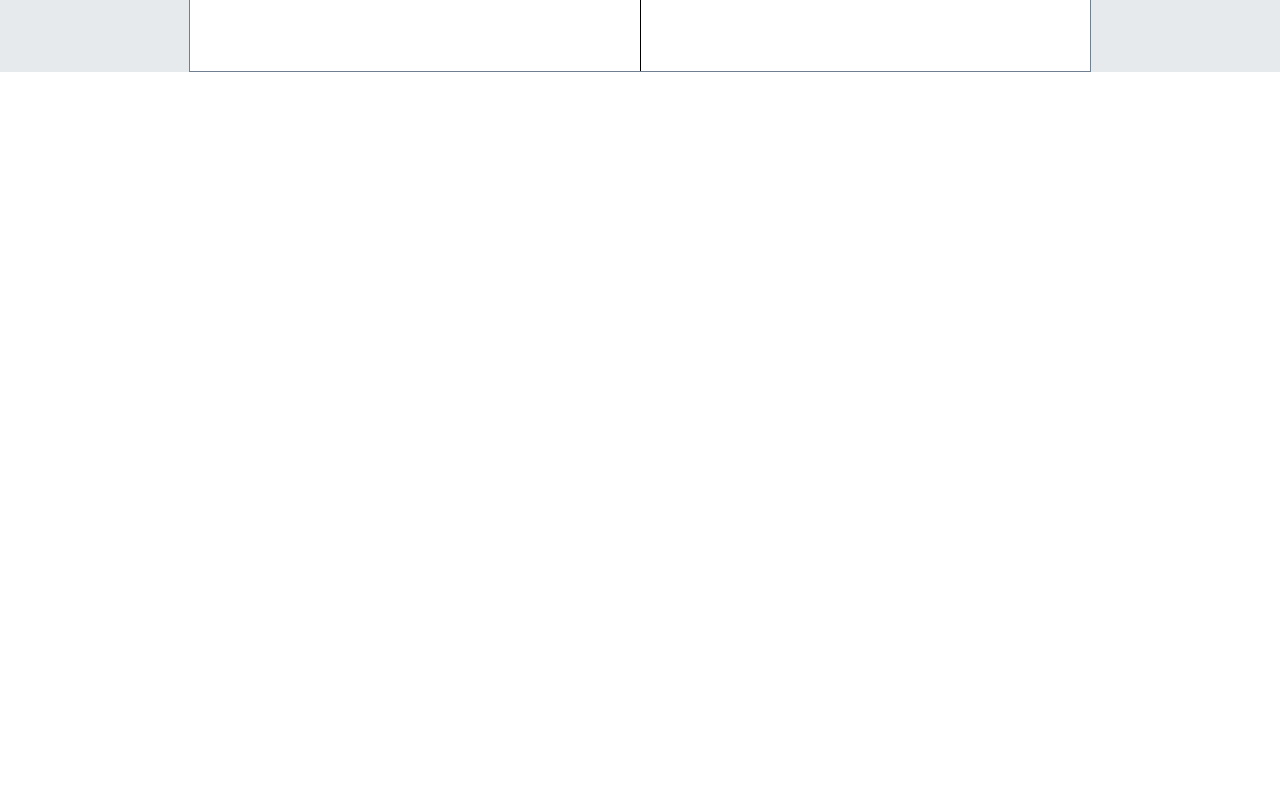
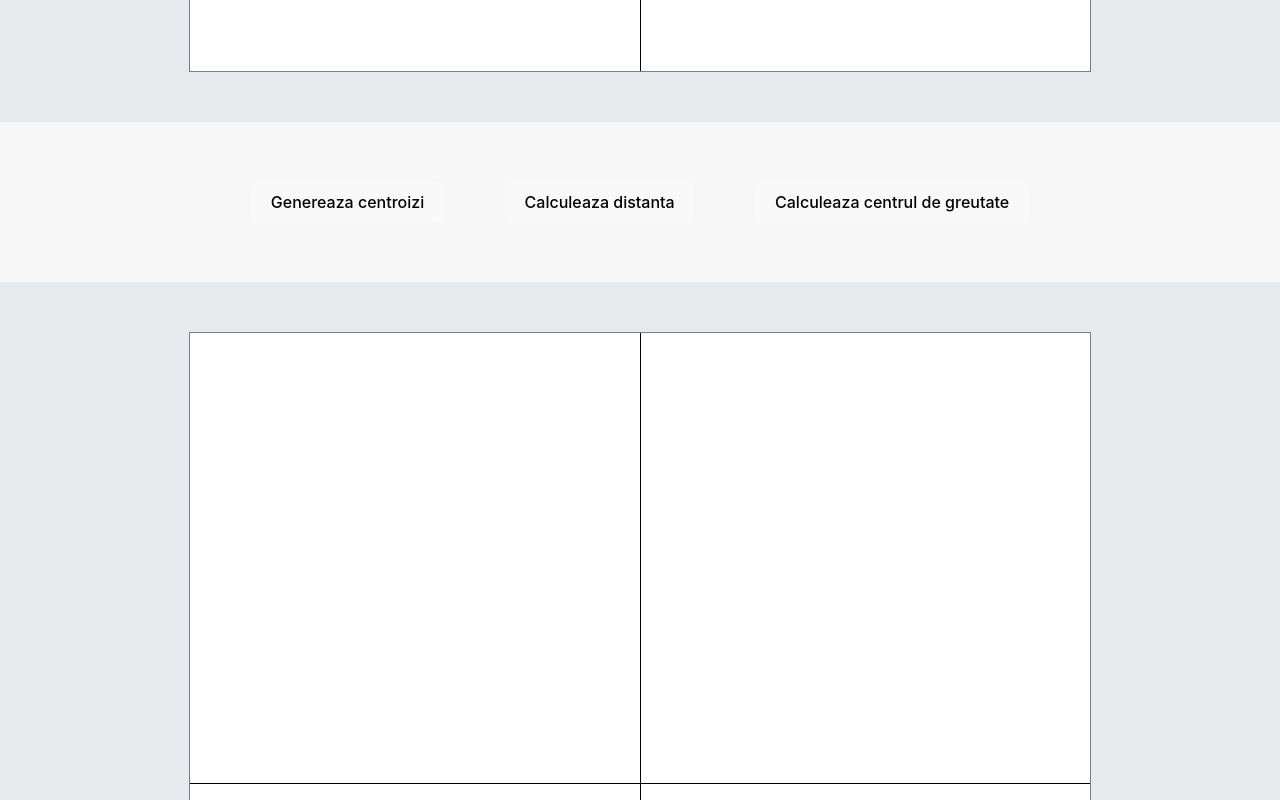
Before and after one commit to FlorinCP/Morariu, a React (Vite) app in the folder tema1/: page / in a window 1280 px wide. Shown: the part 1040-1840 px from the top of the page. Before the commit the page ends 1112 px from the top, so only its background shows below. Built offline with nearby package versions, Linux system fonts and the light colour scheme.

Commit message:
determinarea centrului de greutate a unor clustere

```diff
--- a/tema1/src/components/Display/Display.jsx
+++ b/tema1/src/components/Display/Display.jsx
@@ -5,6 +5,7 @@ function Display(props) {
   const [zoneCount, setZoneCout] = useState("");
   const [pointsCount, setPointsCount] = useState("");
   const [points, setPoints] = useState([]);
+  const [centroizi, setCentroizi] = useState([]);
 
   function generateCoordinates() {
     const intermediatePoints = [];
@@ -25,7 +26,6 @@ function Display(props) {
         const y = generateArea(-150, 10);
         intermediatePoints.push({ x: x, y: y, zone: 3 });
       }
-
     }
     setPoints(intermediatePoints);
   }
@@ -33,7 +33,7 @@ function Display(props) {
   function generateArea(m, sigma) {
     let trust;
     let x;
-    let Pb ;
+    let Pb;
     do {
       x = getRandomBetweenNegative300And300();
       trust = G(x, m, sigma);
@@ -96,7 +96,7 @@ function Display(props) {
     }
   }
 
-  function convertToScreenCoordinates(point) {
+  function convertToScreenCoordinates(point, isKnown) {
     const screenWidth = 900; // for example
     const screenHeight = 900; // for example
     const dataMinX = -300; // adjust as needed
@@ -110,7 +110,12 @@ function Display(props) {
       screenHeight -
       ((point.y - dataMinY) / (dataMaxY - dataMinY)) * screenHeight; // Subtract from screenHeight to flip the Y axis if necessary
 
-    const color = getPointColor(point.zone);
+    let color;
+    if (isKnown) {
+      color = getPointColor(point.zone);
+    } else {
+      color = "black";
+    }
 
     return { x: screenX, y: screenY, color: color };
   }
@@ -123,6 +128,16 @@ function Display(props) {
         return "blue";
       case 3:
         return "green";
+      case 4:
+        return "orange";
+      case 5:
+        return "pink";
+      case 6:
+        return "slategray";
+      case 7:
+        return "pink";
+      case 8:
+        return "yellow";
     }
   }
 
@@ -140,14 +155,14 @@ function Display(props) {
     a.remove();
     URL.revokeObjectURL(url);
   }
-  function CoordinatePlotter({ dataPoints }) {
+  function CoordinatePlotter({ dataPoints, isKnown, centroizi }) {
     return (
       <div className={style.plotArea}>
         <div className={style.xAxis}></div>
         <div className={style.yAxis}></div>
 
         {dataPoints.map((point, index) => {
-          const screenPoint = convertToScreenCoordinates(point);
+          const screenPoint = convertToScreenCoordinates(point, isKnown);
           return (
             <div
               key={index}
@@ -163,9 +178,143 @@ function Display(props) {
             ></div>
           );
         })}
+        {centroizi &&
+          centroizi.map((point, index) => {
+            const screenPoint = convertToScreenCoordinates(point, !isKnown);
+            return (
+              <div
+                key={index}
+                style={{
+                  position: "absolute",
+                  left: `${screenPoint.x}px`,
+                  top: `${screenPoint.y}px`,
+                  width: "10px",
+                  height: "10px",
+                  borderRadius: "50%",
+                  backgroundColor: `orange`,
+                  border: "1px solid red",
+                  transform: "translate(-50%, -50%)",
+                  cursor: "pointer",
+                }}
+              ></div>
+            );
+          })}
       </div>
     );
   }
+
+  function genereazaCentroizi() {
+    const centroiziCount = Math.floor(Math.random() * 9 + 2);
+    const centroiziArray = [];
+
+    for (let i = 0; i < centroiziCount; i++) {
+      centroiziArray.push({
+        x: getRandomBetweenNegative300And300(),
+        y: getRandomBetweenNegative300And300(),
+        id: i,
+        // zone: Math.floor(Math.random()*7 +3)
+      });
+    }
+
+    setCentroizi(centroiziArray);
+  }
+  function calculateEuclideanDistance(point1, point2) {
+    if (!point1 || !point2) {
+      throw new Error("Both points are required!");
+    }
+
+    // Destructure the coordinates from the points
+    const { x: x1, y: y1 } = point1;
+    const { x: x2, y: y2 } = point2;
+
+    // Calculate the differences between corresponding coordinates
+    const dx = x2 - x1;
+    const dy = y2 - y1;
+
+    // Calculate the Euclidean distance using the Pythagorean theorem
+    return Math.sqrt(dx * dx + dy * dy);
+  }
+  const computeDistance = () => {
+    const intermediatePoints = points;
+
+    intermediatePoints.forEach((point) => {
+      const distanceArray = [];
+      centroizi.forEach((centroid, index) => {
+        distanceArray[index] = calculateEuclideanDistance(point, centroid);
+      });
+
+      point.centroid = distanceArray.indexOf(Math.min(...distanceArray)) + 1;
+    });
+
+    const valueArray = [0, 0, 0, 0, 0, 0, 0, 0, 0, 0];
+
+    intermediatePoints.forEach((point) => {
+      valueArray[point.centroid - 1] = valueArray[point.centroid - 1] + 1;
+    });
+
+    setPoints(intermediatePoints);
+    console.log(valueArray);
+
+    return valueArray;
+  };
+
+  function computeCentrulDeGreutate() {
+    const valueArray = [
+      { x: 0, y: 0, count: 0 },
+      { x: 0, y: 0, count: 0 },
+      { x: 0, y: 0, count: 0 },
+      { x: 0, y: 0, count: 0 },
+      { x: 0, y: 0, count: 0 },
+      { x: 0, y: 0, count: 0 },
+      { x: 0, y: 0, count: 0 },
+      { x: 0, y: 0, count: 0 },
+      { x: 0, y: 0, count: 0 },
+      { x: 0, y: 0, count: 0 },
+    ];
+
+    points.forEach((point) => {
+      const x = valueArray[point.centroid - 1].x;
+      const y = valueArray[point.centroid - 1].y;
+      const count = valueArray[point.centroid - 1].count;
+      valueArray[point.centroid - 1] = {
+        x: x + point.x,
+        y: y + point.y,
+        count: count + 1,
+      };
+    });
+
+    const filteredArray = valueArray.filter((elem) => elem.x && elem.y !== 0);
+
+    const centreDeGreutate = filteredArray.map((point) => {
+      const x = point.x / point.count;
+      const y = point.y / point.count;
+      return {
+        x: x,
+        y: y,
+      };
+    });
+
+    console.log(centreDeGreutate);
+
+    const centroziiArray = [];
+    centroizi.forEach((centroid, index) => {
+      const id = centroid.id;
+
+      centroziiArray.push({
+        id: id,
+        x: centreDeGreutate[index].x,
+        y: centreDeGreutate[index].y,
+      });
+    });
+
+    setCentroizi(centroziiArray);
+  }
+
+  useEffect(() => {
+    if (centroizi) {
+      console.log(" centroizii sunt ", centroizi);
+    }
+  }, [centroizi]);
 
   useEffect(() => {
     if (points) {
@@ -203,7 +352,25 @@ function Display(props) {
         <button onClick={assignZoneToPoints}>Genereaza</button>
         <button onClick={downloadFile}>Descarca fisierul</button>
       </div>
-      <CoordinatePlotter dataPoints={points} />
+      <CoordinatePlotter dataPoints={points} isKnown={true} />
+      <div className={style.header}>
+        <div>
+          <button onClick={genereazaCentroizi}>Genereaza centroizi</button>
+        </div>
+        <div>
+          <button onClick={computeDistance}>Calculeaza distanta</button>
+        </div>
+        <div>
+          <button onClick={computeCentrulDeGreutate}>
+            Calculeaza centrul de greutate
+          </button>
+        </div>
+      </div>
+      <CoordinatePlotter
+        dataPoints={points}
+        isKnown={false}
+        centroizi={centroizi}
+      />
     </div>
   );
 }
--- /dev/null
+++ b/tema1/src/services/BFS.js
@@ -0,0 +1,3 @@
+
+let visited = new Set()
+let queue = new Queue()
--- a/tema1/src/services/generation.js
+++ /dev/null
@@ -1,3 +0,0 @@
-points = []
-
-zonesNumber = undefined;
```
